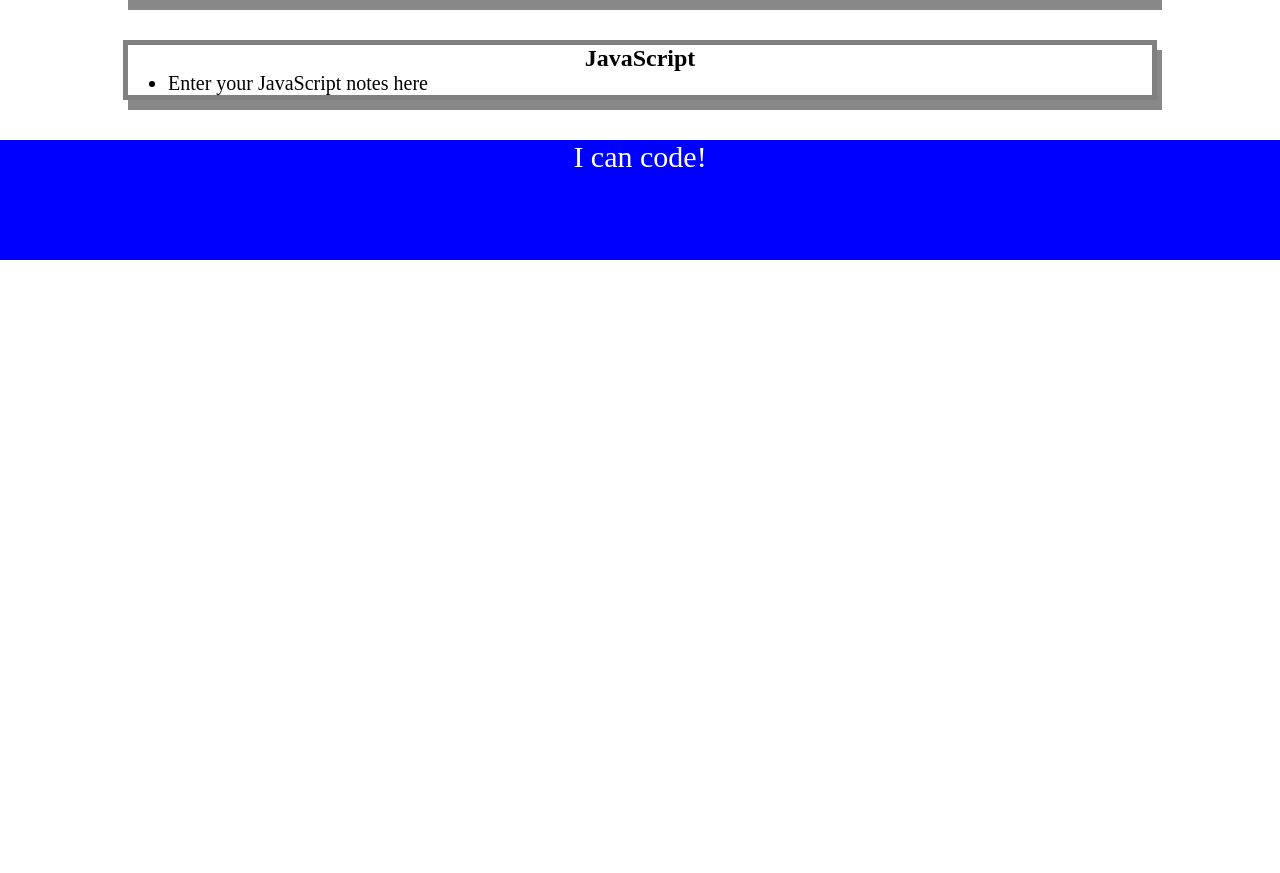
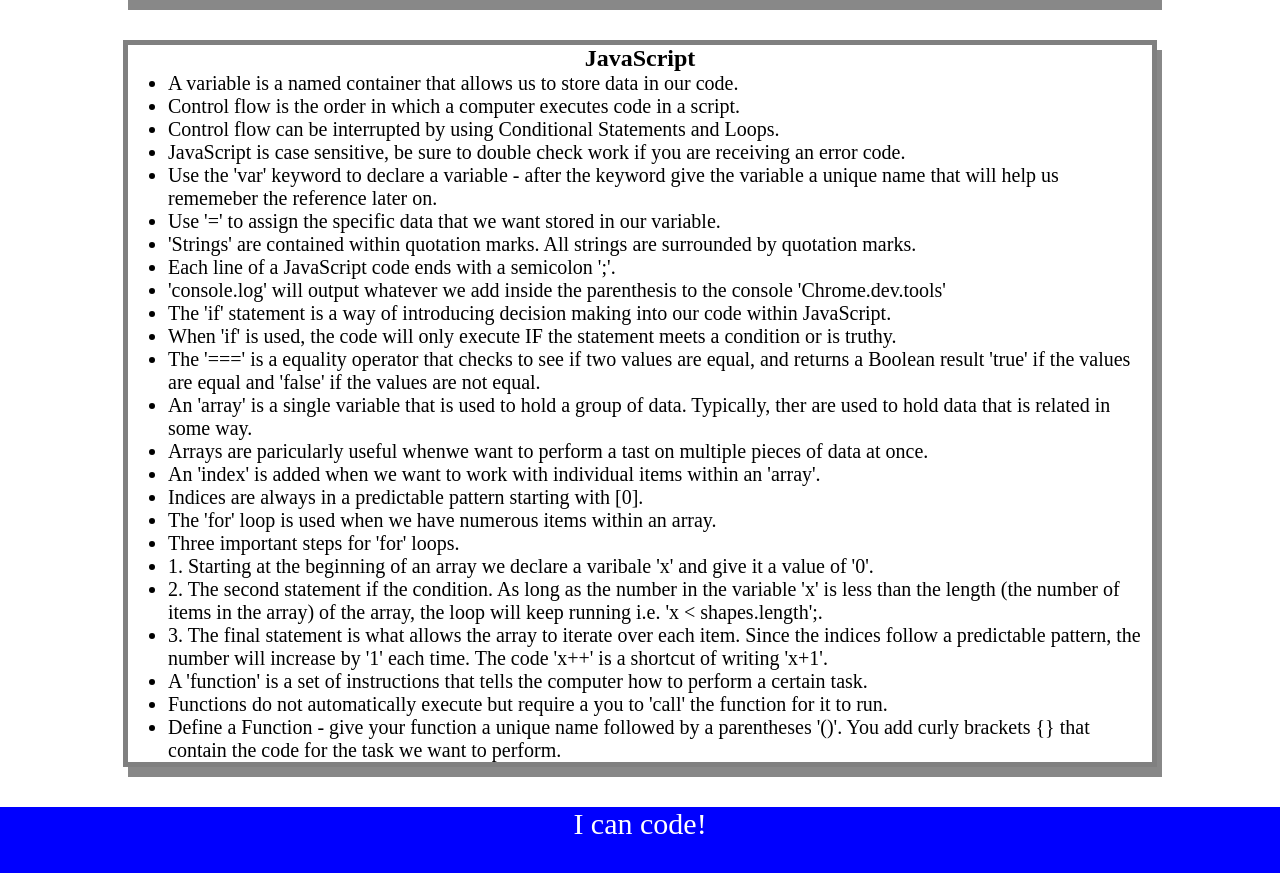
Before and after one commit to joshua-wade7/Prework-study-guide, a plain HTML site: page prework-study-guide/index.html in a window 1280 px wide. Shown: the part 1340-2213 px from the top of the page. Before the commit the page ends 1600 px from the top, so only its background shows below. Drawn offline with Linux system fonts and the light colour scheme.

Commit message:
Added JavaScript to the Prework project.

```diff
--- a/prework-study-guide/assets/script.js
+++ b/prework-study-guide/assets/script.js
@@ -1,19 +1,26 @@
 var topics = ['HTML', 'CSS', 'Git', 'JavaScript'];
+var randomTopic = topics[Math.floor(Math.random() * topics.length)];
 
-for(var x = 0; x < topics.length; x++){
-    console.log(topics[x]);
+function listTopics() {
+    for(var x = 0; x < topics.length; x++) {
+        console.log(topics[x]);
+    }
 }
 
-/*
-if (topic === 'HTML') {
+function selectTopic() {
+if (randomTopic === 'HTML') {
     console.log("Let's study HTML!");
-} else if (topic === 'CSS') {
+} else if (randomTopic === 'CSS') {
     console.log("Let's study CSS!");
-} else if (topic === 'Git') {
+} else if (randomTopic === 'Git') {
     console.log("Let's study Git!");
-} else if (topic === 'JavaScript') {
+} else if (randomTopic === 'JavaScript') {
     console.log("Let's study JavaScript!");
 } else {
     console.log('Please try again!');
+    }
 }
-*/
+console.log('Here are the topics we learned through Prework');
+listTopics();
+console.log('Which topic should we study first?');
+selectTopic();
--- a/prework-study-guide/index.html
+++ b/prework-study-guide/index.html
@@ -75,7 +75,30 @@
       <section class="card" id="javascript-section">
         <h2>JavaScript</h2>
         <ul>
-          <li>Enter your JavaScript notes here</li>
+          <li>A variable is a named container that allows us to store data in our code.</li>
+          <li>Control flow is the order in which a computer executes code in a script.</li>
+          <li>Control flow can be interrupted by using Conditional Statements and Loops.</li>
+          <li>JavaScript is case sensitive, be sure to double check work if you are receiving an error code.</li>
+          <li>Use the 'var' keyword to declare a variable - after the keyword give the variable a unique name that will help us rememeber the reference later on.</li>
+          <li>Use '=' to assign the specific data that we want stored in our variable.</li>
+          <li>'Strings' are contained within quotation marks.  All strings are surrounded by quotation marks.</li>
+          <li>Each line of a JavaScript code ends with a semicolon ';'.</li>
+          <li>'console.log' will output whatever we add inside the parenthesis to the console 'Chrome.dev.tools'</li>
+          <li>The 'if' statement is a way of introducing decision making into our code within JavaScript.</li>
+          <li>When 'if' is used, the code will only execute IF the statement meets a condition or is truthy.</li>
+          <li>The '===' is a equality operator that checks to see if two values are equal, and returns a Boolean result 'true' if the values are equal and 'false' if the values are not equal.</li>
+          <li>An 'array' is a single variable that is used to hold a group of data.  Typically, ther are used to hold data that is related in some way.</li>
+          <li>Arrays are paricularly useful whenwe want to perform a tast on multiple pieces of data at once.</li>
+          <li>An 'index' is added when we want to work with individual items within an 'array'.</li>
+          <li>Indices are always in a predictable pattern starting with [0].</li>
+          <li>The 'for' loop is used when we have numerous items within an array.</li>
+          <li>Three important steps for 'for' loops.</li>
+          <li>1. Starting at the beginning of an array we declare a varibale 'x' and give it a value of '0'.</li>
+          <li>2. The second statement if the condition.  As long as the number in the variable 'x' is less than the length (the number of items in the array) of the array, the loop will keep running i.e. 'x < shapes.length';.</li>
+          <li>3. The final statement is what allows the array to iterate over each item.  Since the indices follow a predictable pattern, the number will increase by '1' each time.  The code 'x++' is a shortcut of writing 'x+1'.</li>
+          <li>A 'function' is a set of instructions that tells the computer how to perform a certain task.</li>
+          <li>Functions do not automatically execute but require a you to 'call' the function for it to run.</li>
+          <li>Define a Function - give your function a unique name followed by a parentheses '()'.  You add curly brackets {} that contain the code for the task we want to perform.</li>
         </ul>
       </section>
     </main>
```
